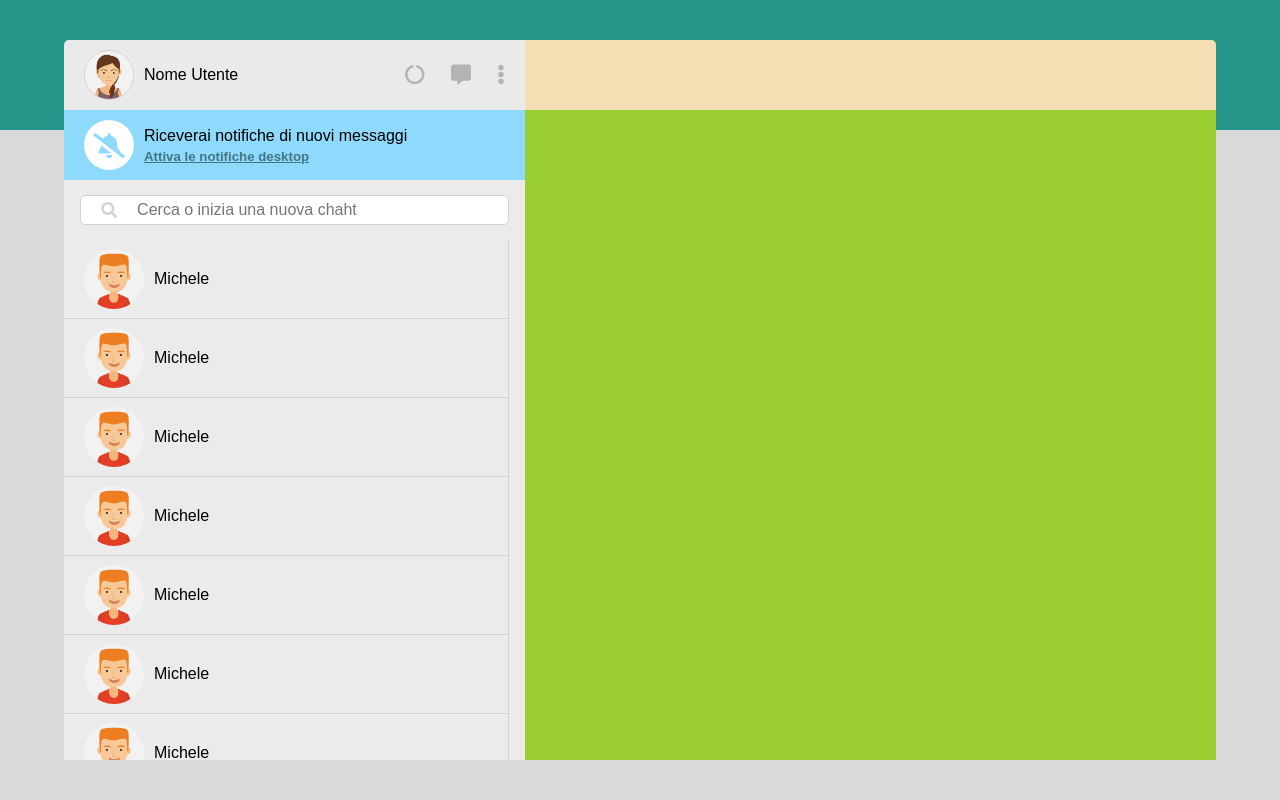
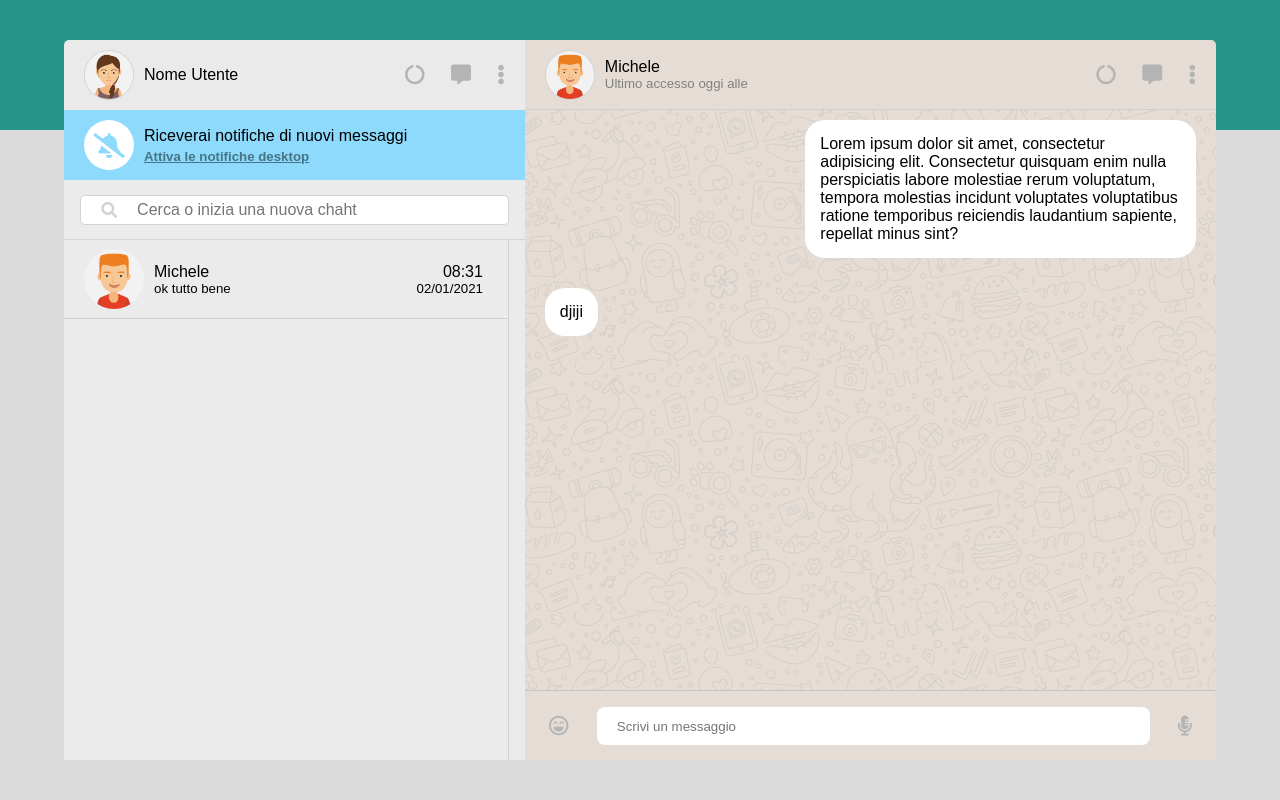
Before and after one commit to leopoldonanti/js-html-css-boolzap, a plain HTML site: page index.html in a window 1280 px wide. Drawn offline with nearby package versions, Linux system fonts and the light colour scheme.

Commit message:
css finito

```diff
--- a/assets/js/script.js
+++ b/assets/js/script.js
@@ -0,0 +1,36 @@
+var app = new Vue({
+
+  el:'#app',
+
+  data:{
+    contacts:[
+
+      {
+        name: 'Michele',
+        avatar: '_1',
+        visible: true,
+        img:'img/avatar_1.jpg',
+        messages: [
+          {
+            date: '10/01/2020 15:30:55',
+            text: 'Hai portato a spasso il cane?',
+            status: 'sent'
+          },
+          {
+            date: '10/01/2020 15:50:00',
+            text: 'Ricordati di dargli da mangiare',
+            status: 'sent'
+          },
+          {
+            date: '10/01/2020 16:15:22',
+            text: 'Tutto fatto!',
+            status: 'received'
+          }
+        ],
+
+
+      }
+
+    ]
+  }
+})
--- a/assets/style/style.css
+++ b/assets/style/style.css
@@ -55,8 +55,12 @@ body{
 }
 .frame-utente{
   display: flex;
-  align-content: center;
   justify-content: space-between;
+}
+.utente span{
+  display: flex;
+  align-items: flex-end;
+  justify-content: flex-end;
 }
 .utente{
   display: flex;
@@ -121,7 +125,6 @@ body{
 .cerchio-notifiche{
   cursor: pointer;
 }
-
 .cerchio-notifiche i{
   display: flex;
   font-size: 25px;
@@ -141,6 +144,7 @@ body{
   display: flex;
   justify-content: center;
   align-items: center;
+  border-bottom: solid 1px rgba(179, 179, 179,0.4);
 }
 .search{
   display: flex;
@@ -178,6 +182,9 @@ body{
   height: 79px;
   border-bottom: solid 1px rgb(210, 210, 210);
 }
+.lista-contatti li h4,.lista-contatti li h5{
+  font-weight: 500;
+}
 .lista-contatti li:hover{
   background-color: rgb(226, 226, 226);
 }
@@ -187,7 +194,6 @@ body{
 .lista-contatti li img:hover{
  cursor: pointer;
 }
-
 .contatto img{
   width: 60px;
   border-radius: 50%;
@@ -196,26 +202,107 @@ body{
 #primo-contatto{
   margin-top: 15px;
 }
+.contatto-text-aside{
+  display: flex;
+  flex-direction: column;
+  width: 50%;
+}
+.contatto-date-aside{
+  display: flex;
+  align-items: flex-end;
+  flex-direction: column;
+  width: 30%;
+  padding-right: 10px;
+}
 
-
-
-
-
-
-
-
-
-
-
+/* sezione chat dx */
 
 #chat{
   width: 60%;
   height: 100%;
-  background-color: yellowgreen;
+  display: flex;
+  flex-direction: column;
+  justify-content: space-between;
   border-radius: 0 5px 0 0;
 }
 .banner{
+  display: flex;
+  align-items: center;
+  justify-content: space-between;
   border-radius: 0 5px 0 0;
-  background-color: wheat;
+  background-color: rgb(229, 221, 213);
   height: 70px;
+  border-bottom: solid 1px rgba(199, 199, 199, 0.653);
 }
+.banner h4{
+  font-weight: 500;
+}
+.banner img{
+  margin-right: 10px;
+}
+.banner h5{
+  color: gray;
+  font-weight: 500;
+}
+.display-messaggio{
+  height: calc(100% - 140px);
+  background-image: url(../img/mine.jpg);
+  background-size: repeat;
+  display: flex;
+  flex-direction: column;
+  justify-content: flex-start;
+}
+.display-messaggio .row{
+  width: 100%;
+  min-height: 30px ;
+  padding: 10px 20px 10px 20px;
+  margin-bottom: 10px;
+}
+.display-messaggio .row .sent, .display-messaggio .row .inbox{
+ background-color: white;
+ border-radius: 20px;
+ max-width:60%;
+ padding: 15px;
+ display: flex;
+ align-items: center;
+ justify-content: center;
+}
+/* .display-messaggio .row .inbox{
+  background-color: white;
+  border-radius: 20px;
+  width: 50px;
+  height: 30px;
+} */
+.banner-messaggio{
+  display: flex;
+  justify-content: space-around;
+  align-items: center;
+  height: 70px;
+  background-color: rgb(229, 221, 213);
+  border-top: solid 1px rgba(189, 188, 188, 0.742);
+}
+.banner-messaggio i{
+  margin-left: 20px;
+  font-size: 20px;
+  transition: all 0.4s;
+  color: rgb(180, 180, 180);
+}
+.banner-messaggio i:hover{
+  color: rgb(36,149,136);
+  cursor: pointer;
+  transform: scale(1.1);
+}
+.banner-messaggio i:last-child{
+  margin-right: 20px;
+}
+.frame-text{
+  width: 80%;
+  padding: 10px 20px 10px 20px;
+  background-color: rgb(255,255,255);
+  border-radius: 8px;
+  margin-left: 20px;
+}
+.frame-text input{
+  outline: none;
+  border: none;
+}
--- a/index.html
+++ b/index.html
@@ -67,52 +67,18 @@
 
         <li>
           <img src="assets/img/avatar_1.jpg" alt="">
-          <span>Michele</span>
-        </li>
 
-        <li>
-          <img src="assets/img/avatar_1.jpg" alt="">
-          <span>Michele</span>
-        </li>
 
-        <li>
-          <img src="assets/img/avatar_1.jpg" alt="">
-          <span>Michele</span>
-        </li>
+          <div class="contatto-text-aside">
+            <h4>Michele</h4>
+            <h5>ok tutto bene</h5>
+          </div>
+          <div class="contatto-date-aside">
+            <h4>08:31 </h4>
+            <h5>02/01/2021</h5>
+          </div>
 
-        <li>
-          <img src="assets/img/avatar_1.jpg" alt="">
-          <span>Michele</span>
-        </li>
 
-        <li>
-          <img src="assets/img/avatar_1.jpg" alt="">
-          <span>Michele</span>
-        </li>
-
-        <li>
-          <img src="assets/img/avatar_1.jpg" alt="">
-          <span>Michele</span>
-        </li>
-
-        <li>
-          <img src="assets/img/avatar_1.jpg" alt="">
-          <span>Michele</span>
-        </li>
-
-        <li>
-          <img src="assets/img/avatar_1.jpg" alt="">
-          <span>Michele</span>
-        </li>
-
-        <li>
-          <img src="assets/img/avatar_1.jpg" alt="">
-          <span>Michele</span>
-        </li>
-
-        <li>
-          <img src="assets/img/avatar_1.jpg" alt="">
-          <span>Michele</span>
         </li>
 
       </ul>
@@ -125,6 +91,59 @@
 
       <div class="banner">
 
+        <!-- <img src="assets/img/avatar_1.jpg" alt="">
+        <h4>Michele</h4>
+        <div class="frame-icons float-right">
+
+          <i class="fas fa-circle-notch"></i>
+          <i class="fas fa-comment-alt"></i>
+          <i class="fas fa-ellipsis-v"></i>
+
+        </div> -->
+
+        <div class="utente">
+
+          <img src="assets/img/avatar_1.jpg" alt="">
+
+          <div>
+            <h4>Michele</h4>
+            <h5>Ultimo accesso oggi alle</h5>
+          </div>
+
+        </div>
+
+        <div class="frame-icons float-right">
+
+          <i class="fas fa-circle-notch"></i>
+          <i class="fas fa-comment-alt"></i>
+          <i class="fas fa-ellipsis-v"></i>
+
+        </div>
+
+      </div>
+
+      <div class="display-messaggio">
+
+        <div class="row">
+          <div class="sent float-right">
+            Lorem ipsum dolor sit amet, consectetur adipisicing elit. Consectetur quisquam enim nulla perspiciatis labore molestiae rerum voluptatum, tempora molestias incidunt voluptates voluptatibus ratione temporibus reiciendis laudantium sapiente, repellat minus sint?
+          </div>
+        </div>
+
+        <div class="row">
+          <div class="inbox float-left">
+            djiji
+          </div>
+        </div>
+
+      </div>
+
+      <div class="banner-messaggio">
+        <i class="far fa-laugh-beam"></i>
+        <div class="frame-text">
+          <input type="text" placeholder="Scrivi un messaggio">
+        </div>
+        <i class="fas fa-microphone-alt"></i>
       </div>
 
     </div>
```
